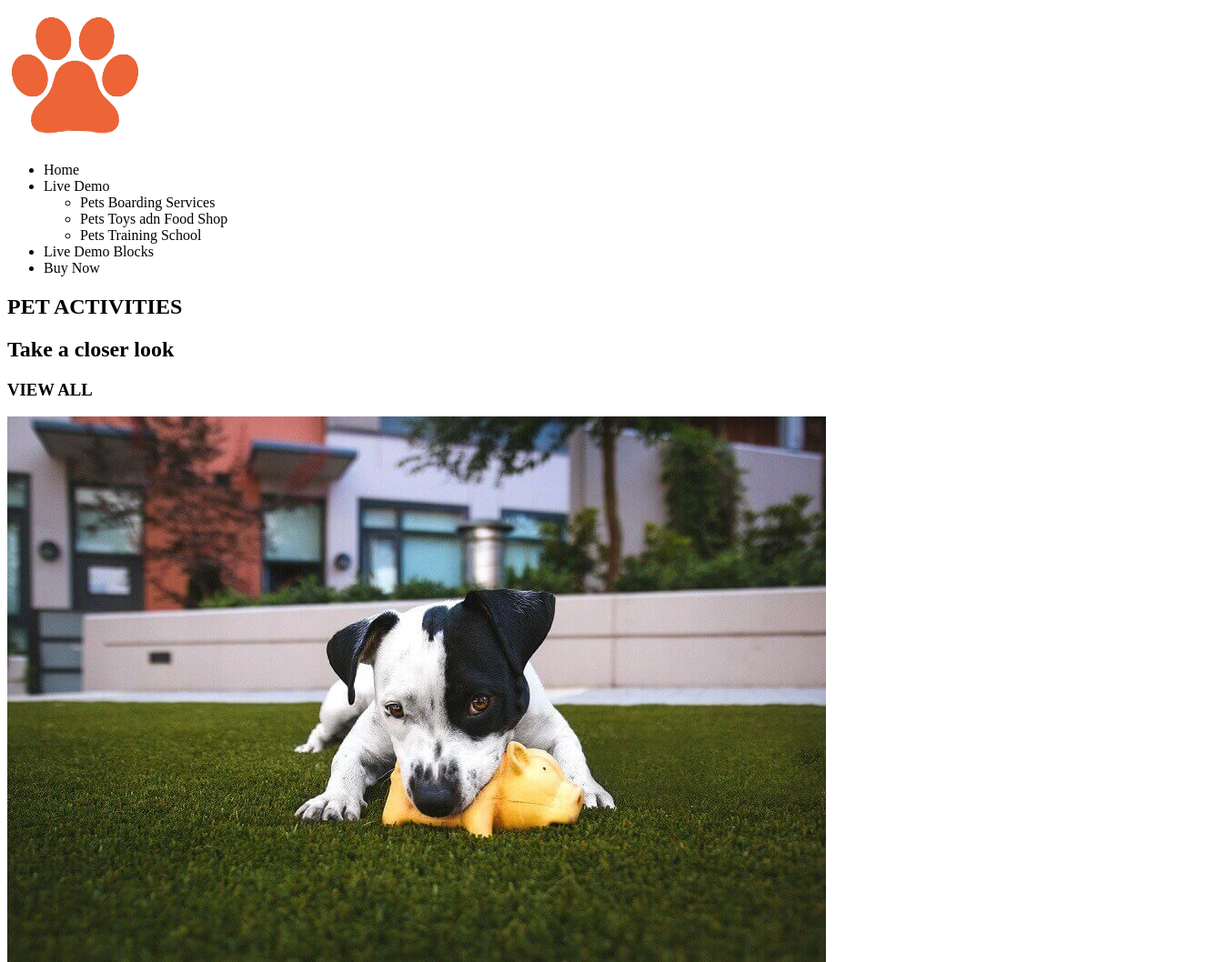
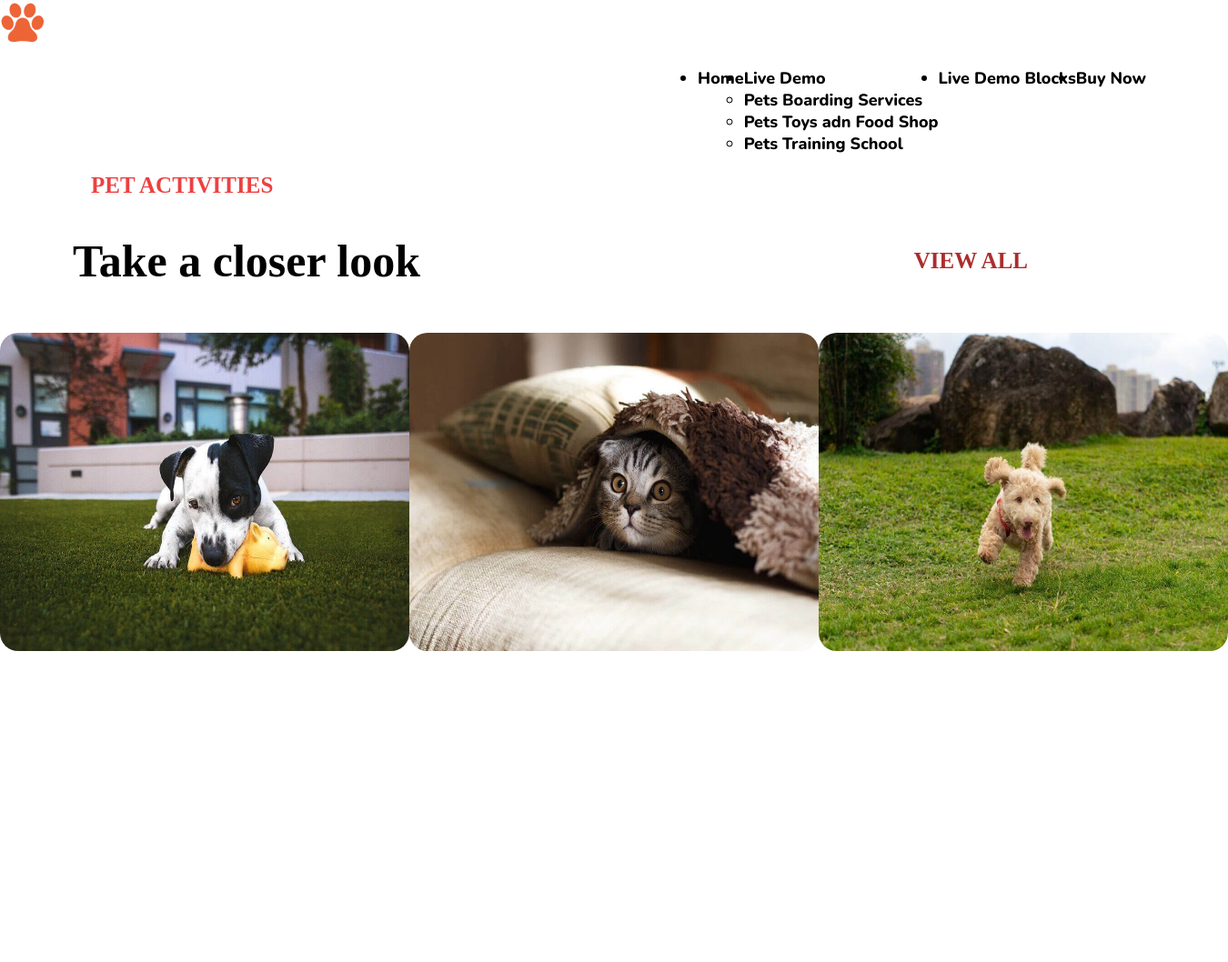
Before and after one commit to heber2525/2022-01-w1-ch3-heber--baraybar, a plain HTML site: page index.html in a window 1280 px wide. Shown: the top 1058 px of the page at 91% size, 1350 px wide, since content can reach past the window. After the commit the page ends 800 px from the top, so only its background shows below. Drawn offline with nearby package versions, Linux system fonts and the light colour scheme.

Commit message:
Updated CSS

```diff
--- a/index.html
+++ b/index.html
@@ -7,12 +7,13 @@
     <title>Document</title>
     <link href="https://fonts.googleapis.com/css2?family=Nunito:ital,wght@1,200&display=swap" rel="stylesheet">
     <link href="https://fonts.googleapis.com/css2?family=Nunito:ital,wght@0,800;1,200&display=swap" rel="stylesheet">
+    <link rel="stylesheet" href="./styles.css">
 </head>
 <body>
     <header class="header">
-        <img src="./logo2.png" alt="" class="header__img">
+        <img src="./logo2.png" alt="" class="header__logo">
         <nav class="header__nav">
-            <ul class="header__nav_list">
+            <ul class="header__nav__list header--nav--first--list">
                 <li>Home</li>
                 <li>Live Demo
                     <ul class="header__nav__list header--nav--list">
@@ -27,16 +28,16 @@
         </nav>
     </header>
     <main>
-        <section>
-            <h1>PET ACTIVITIES</h1>
+        <section class="main-section">
+            <h1 class="main-section__first-title">PET ACTIVITIES</h1>
             <div class="second-title">
-                <h2>Take a closer look</h2>
-                <h3>VIEW ALL</h3>
+                <h2 class="second-title__closer-look">Take a closer look</h2>
+                <h3 class="second-title__view-all">VIEW ALL</h3>
             </div>
-            <div class="image">
-                <img src="./01.jpg" alt="Dog playing" class="image image--image1">
-                <img src="./02.jpg" alt="Cat sleeping" class="image image--image2">
-                <img src="./03.jpg" alt="Dog Running" class="image image--image3">
+            <div class="images">
+                <img src="./01.jpg" alt="Dog playing" class="images__image image--image1">
+                <img src="./02.jpg" alt="Cat sleeping" class="images__image image--image2">
+                <img src="./03.jpg" alt="Dog Running" class="images__image image--image3">
             </div>
         </section>
     </main>
--- a/styles.css
+++ b/styles.css
@@ -0,0 +1,54 @@
+*{
+    box-sizing: border-box;
+    margin: 0;
+    padding: 0;
+}
+.header__logo{
+    width: 50px;
+    height: 50px;
+}
+.header__nav__list{
+    text-decoration: none;
+    display: flex;
+    justify-content: flex-end;
+}
+.header--nav--list{
+    display: block;
+}
+.header--nav--first--list{
+    font-family: 'Nunito', sans-serif;
+    margin: 20px;
+    font-size: 18px;
+}
+.main-section__first-title{
+    font-size: 25px;
+    color: rgb(236, 65, 65);
+    margin-left: 100px;
+}
+.second-title{
+    display: flex;
+    justify-content: space-between;
+    margin-top: 40px;
+
+}
+.second-title__closer-look{
+    font-size: 50px;
+    margin-left: 80px;
+}
+.second-title__view-all{
+    font-size: 25px;
+    margin-right: 150px;
+    color: rgb(172, 45, 45);
+    padding-top: 15px;
+}
+.images{
+    display: flex;
+    justify-content: space-around;
+
+}
+.images__image{
+    width: 450px;
+    height: 350px;
+    border-radius: 20px;
+    margin-top: 50px;
+}
```
